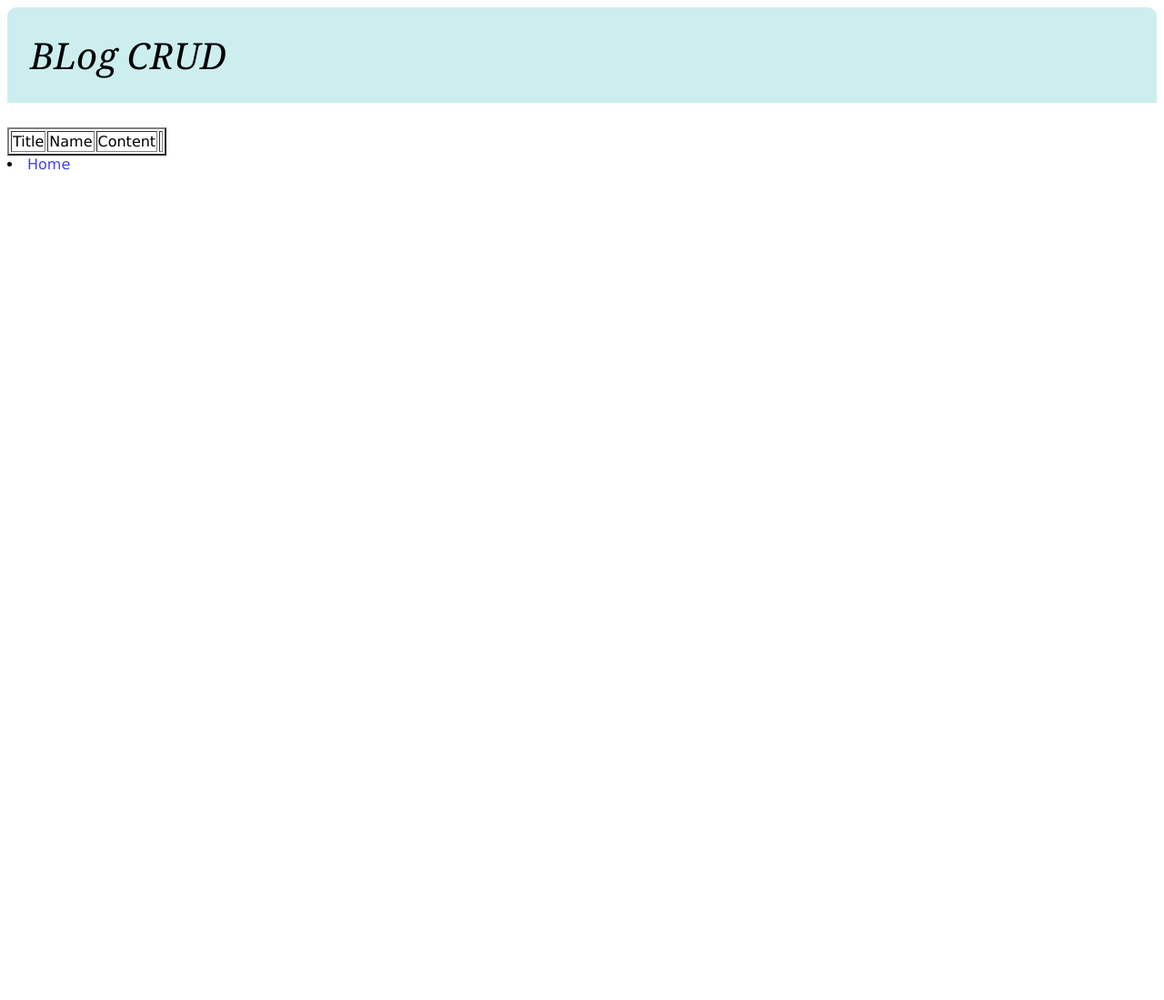
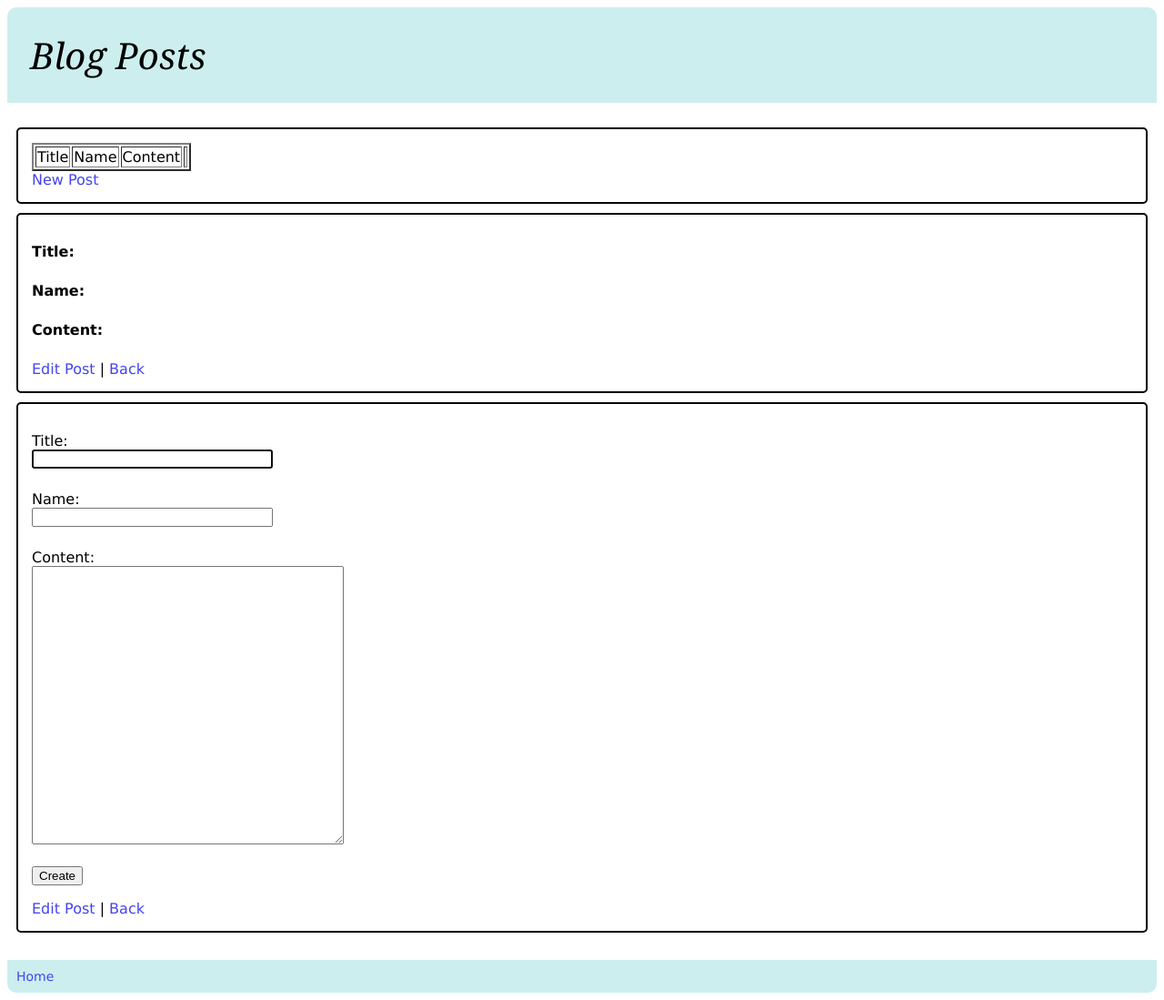
Before and after one commit to muudscope/bamboozipties, a Python web app: template blog/templates/app.html in a window 1280 px wide. Shown: the whole page at 91% size. Before the commit the page ends 187 px from the top, so only its background shows below. Run offline with Jinja, Linux system fonts and the light colour scheme; the template is opened without the code that fills it, so the values that code supplies are empty; some libraries are stand-ins or nearby versions.

Commit message:
Putting in HTML for Create and Update.

```diff
--- a/blog/templates/app.html
+++ b/blog/templates/app.html
@@ -12,7 +12,7 @@ Blog CRUD
         var url = '/blog/list.json';
         $.getJSON(url, null, function(data) {
           $.each(data, function(n, row) {
-                $("#crud_table_blog tr:last").after(
+            $("#post_list_table tr:last").after(
               '<tr id="post-id'+row.pk+'"><td>'+row.fields.title+'</td><td>'
                 +row.fields.name+'</td><td>'
                 +row.fields.content+'</td><td>'
@@ -35,13 +35,15 @@ Blog CRUD
       return 0;
     }
 
-        $(document).ready( load_table()
-        );
+    function
+
+    $(document).ready( load_table() );
 </script>
 
-    <h1>BLog CRUD</h1>
+    <h1>Blog Posts</h1>
 
-    <table border=2 id="crud_table_blog">
+  <div id="post_list_frame" class="uiframe">
+    <table border=2 id="post_list_table">
     <tr>
       <th>Title</th>
       <th>Name</th>
@@ -49,8 +51,49 @@ Blog CRUD
       <td></td>
     </tr>
 
-    </table
+    </table>
+    <a href="#new_entry_frame" onclick="intrapage_navigate()">New Post</a>
+  </div>
 
+  <div id="show_entry_frame" class="uiframe">
+    <p>
+      <b>Title:</b>
+      <span id="show_post_title"></span>
+    </p>
+    <p>
+      <b>Name:</b>
+      <span id="show_post_name"></span>
+    </p>
+    <p>
+      <b>Content:</b>
+      <span id="show_post_content"></span>
+    </p>
+    <a href="#edit_entry_frame" onclick="intrapage_navigate()">Edit Post</a> |
+    <a href="#post_list_frame" onclick="intrapage_navigate()">Back</a>
+  </div>
+
+  <div id="new_entry_frame" class="uiframe">
+    <form name="new_post">
+        <p>
+          <label>Title:</label><br/>
+          <input id="post_title" name="post.name" size="30" type="text" />
+        </p>
+        <p>
+          <label>Name:</label><br/>
+          <span id="show_post_name"></span>
+          <input id="post_name" name="post.name" size="30" type="text" />
+        </p>
+        <p>
+          <label>Content:</label><br/>
+          <textarea cols="40" id="post_content" name="post.content" rows="20"></textarea>
+
+        </p>
+        <input id="post_submit" name="commit" type="submit" value="Create" />
+    </form>
+
+    <a href="#edit_entry_frame" onclick="intrapage_navigate()">Edit Post</a> |
+    <a href="#post_list_frame" onclick="intrapage_navigate()">Back</a>
+  </div>
 
 
 {% endblock %}
--- a/blog/templates/base.html
+++ b/blog/templates/base.html
@@ -150,7 +150,7 @@
     }
 
 
-    .choices, .rankings {
+    .uiframe {
         margin: 10px;
         padding: 15px;
         border-width: 2px;
@@ -280,17 +280,6 @@
         border-width: 2px;
     }
 
-#skilift {
-  clear: both;
-}
-
-#msg_update_skilift {
-}
-#btn_update_skilift {
-  float: left;
-  margin-bottom: 5px;
-}
-
 .commalist .item {
   font-weight: bold;
 }
--- a/settings.py
+++ b/settings.py
@@ -12,7 +12,7 @@ MANAGERS = ADMINS
 DATABASES = {
     'default': {
         'ENGINE': 'django.db.backends.sqlite3', # Add 'postgresql_psycopg2', 'postgresql', 'mysql', 'sqlite3' or 'oracle'.
-        'NAME': 'bambooziptie',                      # Or path to database file if using sqlite3.
+        'NAME': 'local_bambooziptie.sql3',                      # Or path to database file if using sqlite3.
         'USER': '',                      # Not used with sqlite3.
         'PASSWORD': '',                  # Not used with sqlite3.
         'HOST': '',                      # Set to empty string for localhost. Not used with sqlite3.
```
Also changed, not shown: 1 other file. Lines whose indentation alone changed are shown as unchanged.
